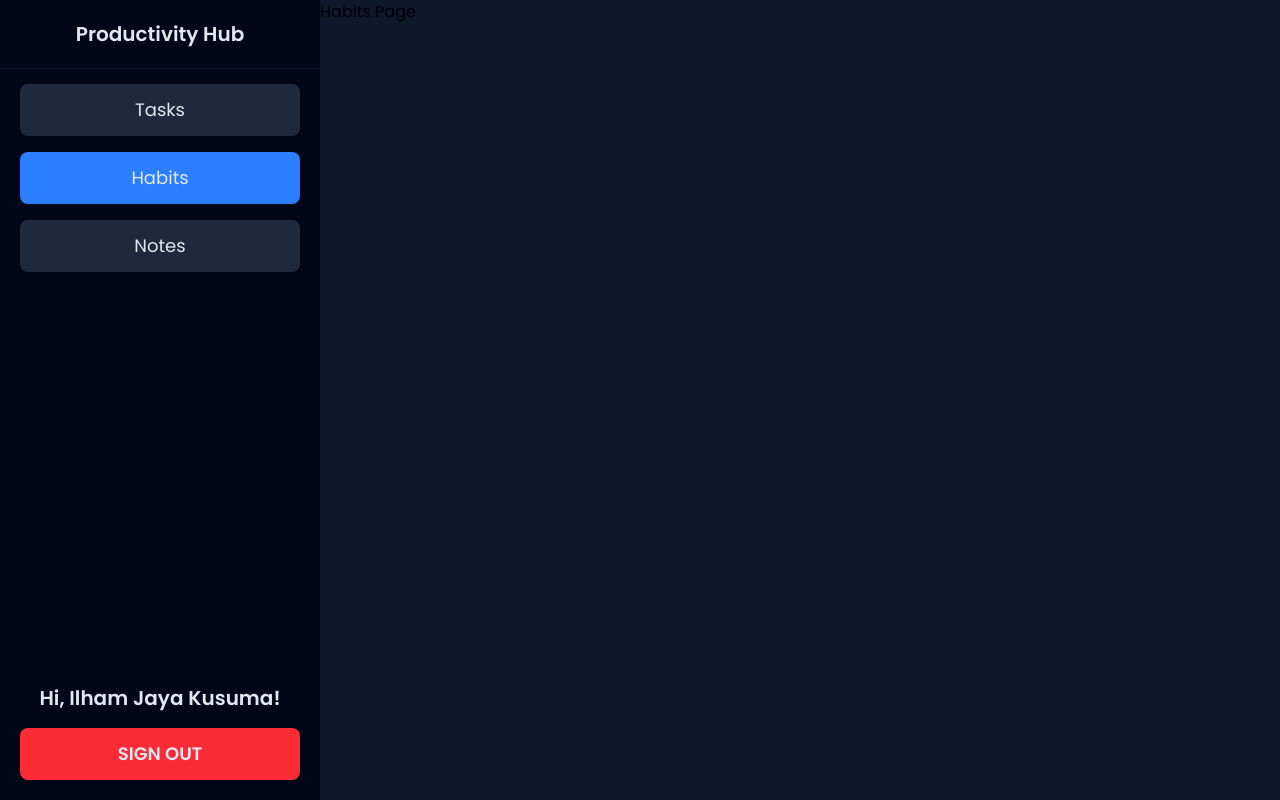
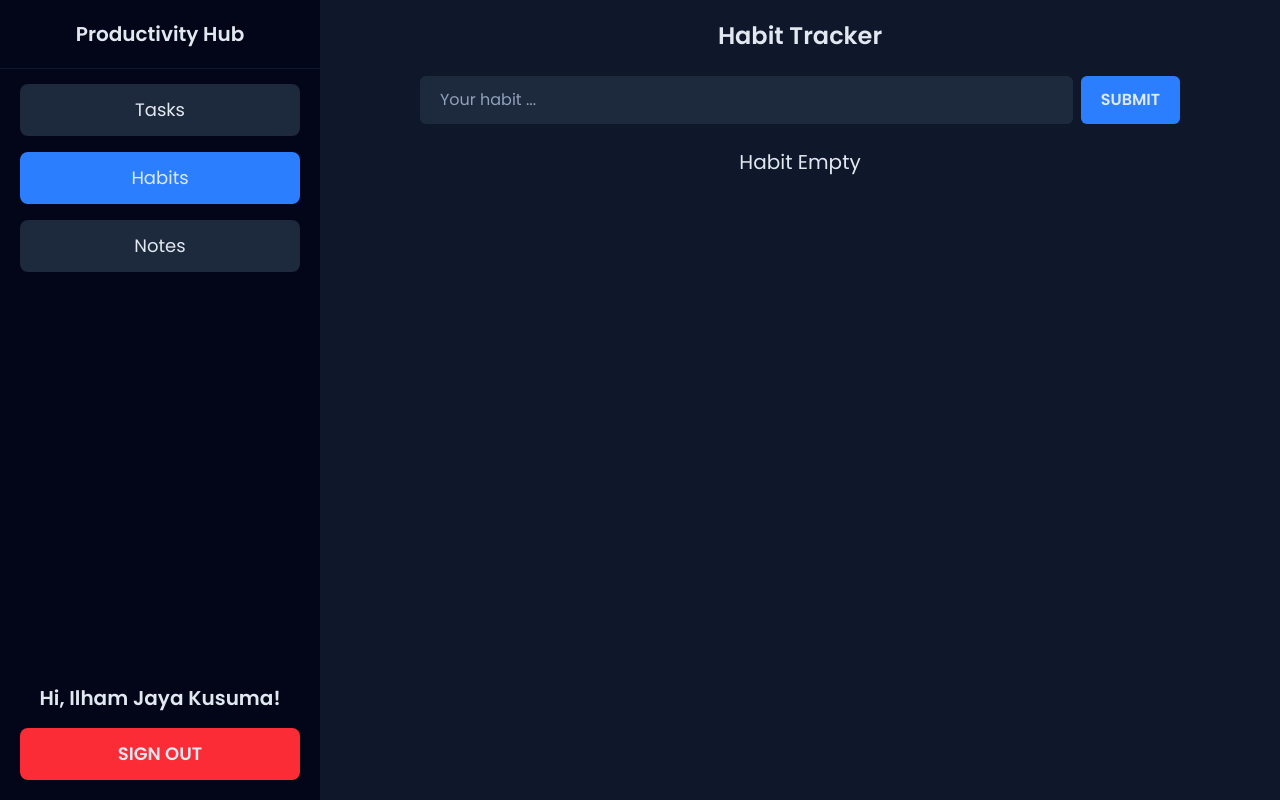
Before and after one commit to ilhamjkid/react-project_productivity-hub, a React (Vite) app: page /habits in a window 1280 px wide. Built offline with nearby package versions, Linux system fonts and the light colour scheme.

Commit message:
feat: implement habit tracker feature

```diff
--- /dev/null
+++ b/src/components/habits/HabitItem.jsx
@@ -0,0 +1,24 @@
+import { useState } from "react";
+import HabitItemDelete from "./HabitItemDelete.jsx";
+import HabitItemView from "./HabitItemView.jsx";
+
+export default function HabitItem({ habit, habitsDispatch }) {
+  const [status, setStatus] = useState("view");
+
+  if (status === "delete") {
+    return (
+      <HabitItemDelete
+        habit={habit}
+        habitsDispatch={habitsDispatch}
+        onClickCancelButton={() => setStatus("view")}
+      />
+    );
+  }
+  return (
+    <HabitItemView
+      habit={habit}
+      habitsDispatch={habitsDispatch}
+      onClickDeleteStatusButton={() => setStatus("delete")}
+    />
+  );
+}
--- /dev/null
+++ b/src/components/habits/HabitItemDelete.jsx
@@ -0,0 +1,30 @@
+import Button from "../common/Button.jsx";
+
+export default function HabitItemDelete({
+  habit,
+  habitsDispatch,
+  onClickCancelButton,
+}) {
+  return (
+    <div className="flex w-full flex-wrap items-center gap-2 p-4 lg:flex-nowrap">
+      <p className="text-lg">Are you sure want to delete this habit?</p>
+      <div className="ml-auto flex items-center gap-1">
+        <Button
+          onClick={() =>
+            habitsDispatch({
+              type: "DELETE_HABIT",
+              payload: { id: habit.id },
+            })
+          }
+          bgColor="bg-red-500"
+          size="sm"
+        >
+          DELETE
+        </Button>
+        <Button onClick={onClickCancelButton} bgColor="bg-slate-500" size="sm">
+          CLOSE
+        </Button>
+      </div>
+    </div>
+  );
+}
--- /dev/null
+++ b/src/components/habits/HabitItemView.jsx
@@ -0,0 +1,65 @@
+import { FontAwesomeIcon } from "@fortawesome/react-fontawesome";
+import {
+  faCircleCheck,
+  faCircleXmark,
+  faDeleteLeft,
+} from "@fortawesome/free-solid-svg-icons";
+import Button from "../common/Button.jsx";
+
+export default function HabitItemView({
+  habit,
+  habitsDispatch,
+  onClickDeleteStatusButton,
+}) {
+  const streak = calculateStreak(habit);
+  const isTodayDone = checkIsTodayDone(habit);
+  return (
+    <div className="flex w-full flex-wrap items-center gap-2 p-4 lg:flex-nowrap">
+      <div className="flex items-center gap-1">
+        <p className="text-lg">{habit.text}</p>
+        <p className="rounded-sm bg-blue-500 px-1 py-0.5 text-sm font-semibold">
+          STREAK: {streak} {streak === 1 ? "DAY" : "DAYS"}
+        </p>
+      </div>
+      <div className="ml-auto flex items-center gap-1">
+        <Button
+          onClick={() =>
+            habitsDispatch({
+              type: "TOGGLE_HABIT",
+              payload: { id: habit.id },
+            })
+          }
+          bgColor={isTodayDone ? "bg-slate-500" : "bg-blue-500"}
+          size="sm"
+        >
+          <FontAwesomeIcon icon={isTodayDone ? faCircleXmark : faCircleCheck} />
+        </Button>
+        <Button
+          onClick={onClickDeleteStatusButton}
+          bgColor="bg-red-500"
+          size="sm"
+        >
+          <FontAwesomeIcon icon={faDeleteLeft} />
+        </Button>
+      </div>
+    </div>
+  );
+}
+
+function calculateStreak(habit) {
+  const currentDate = new Date();
+  if (!checkIsTodayDone(habit)) currentDate.setDate(currentDate.getDate() - 1);
+  let checkDate = currentDate.toISOString().split("T")[0];
+  let streak = 0;
+  while (habit.history.includes(checkDate)) {
+    streak++;
+    currentDate.setDate(currentDate.getDate() - 1);
+    checkDate = currentDate.toISOString().split("T")[0];
+  }
+  return streak;
+}
+
+function checkIsTodayDone(habit) {
+  const today = new Date().toISOString().split("T")[0];
+  return habit.lastCompletedDate === today;
+}
--- a/src/pages/HabitsPage.jsx
+++ b/src/pages/HabitsPage.jsx
@@ -1,3 +1,51 @@
+import { useEffect, useReducer, useState } from "react";
+import { habitsInit, habitsReducer } from "../reducers/habitsReducer.js";
+import TextInput from "../components/common/TextInput.jsx";
+import Button from "../components/common/Button.jsx";
+import HabitItem from "../components/habits/HabitItem.jsx";
+
 export default function HabitsPage() {
-  return <h1>Habits Page</h1>;
+  const [habits, habitsDispatch] = useReducer(habitsReducer, null, habitsInit);
+  const [validation, setValidation] = useState("");
+
+  useEffect(() => {
+    localStorage.setItem("prodhub_habits", JSON.stringify(habits));
+  }, [habits]);
+
+  function handleSubmit(e) {
+    e.preventDefault();
+    const formData = new FormData(e.target);
+    const habitText = formData.get("habitText");
+    if (!habitText) return setValidation("Your habit cannot be empty.");
+    habitsDispatch({ type: "ADD_HABIT", payload: { text: habitText } });
+    if (validation) setValidation("");
+    e.target.reset();
+  }
+
+  return (
+    <section className="min-h-screen w-full pt-18 lg:pt-0">
+      <div className="mx-auto flex w-full max-w-200 flex-col items-center gap-6 p-5 text-slate-200">
+        <h2 className="text-center text-2xl font-semibold">Habit Tracker</h2>
+        <form onSubmit={handleSubmit} className="flex w-full items-start gap-2">
+          <TextInput
+            name="habitText"
+            placeholder="Your habit ..."
+            validationMessage={validation}
+          />
+          <Button type="submit">SUBMIT</Button>
+        </form>
+        {habits.length === 0 ? (
+          <h3 className="text-center text-xl">Habit Empty</h3>
+        ) : (
+          <ul className="w-full divide-y divide-slate-900 overflow-hidden rounded-lg bg-slate-800">
+            {habits.toReversed().map((habit) => (
+              <li key={habit.id}>
+                <HabitItem habit={habit} habitsDispatch={habitsDispatch} />
+              </li>
+            ))}
+          </ul>
+        )}
+      </div>
+    </section>
+  );
 }
--- /dev/null
+++ b/src/reducers/habitsReducer.js
@@ -0,0 +1,44 @@
+export function habitsReducer(habits, action) {
+  switch (action.type) {
+    case "ADD_HABIT": {
+      return [
+        ...habits,
+        {
+          id: crypto.randomUUID(),
+          text: action.payload.text,
+          history: [],
+          lastCompletedDate: null,
+          createdAt: new Date().toISOString(),
+        },
+      ];
+    }
+    case "TOGGLE_HABIT": {
+      const today = new Date().toISOString().split("T")[0];
+      return habits.map((habit) => {
+        if (habit.id !== action.payload.id) return habit;
+        if (habit.lastCompletedDate !== today) {
+          return {
+            ...habit,
+            history: [...habit.history, today],
+            lastCompletedDate: today,
+          };
+        } else {
+          return {
+            ...habit,
+            history: habit.history.slice(0, -1),
+            lastCompletedDate: habit.history.at(-2) || null,
+          };
+        }
+      });
+    }
+    case "DELETE_HABIT": {
+      return habits.filter((habit) => habit.id !== action.payload.id);
+    }
+  }
+  throw new Error(`Unknown action: ${action.type}`);
+}
+
+export function habitsInit() {
+  const habitJSON = localStorage.getItem("prodhub_habits");
+  return habitJSON ? JSON.parse(habitJSON) : [];
+}
```
